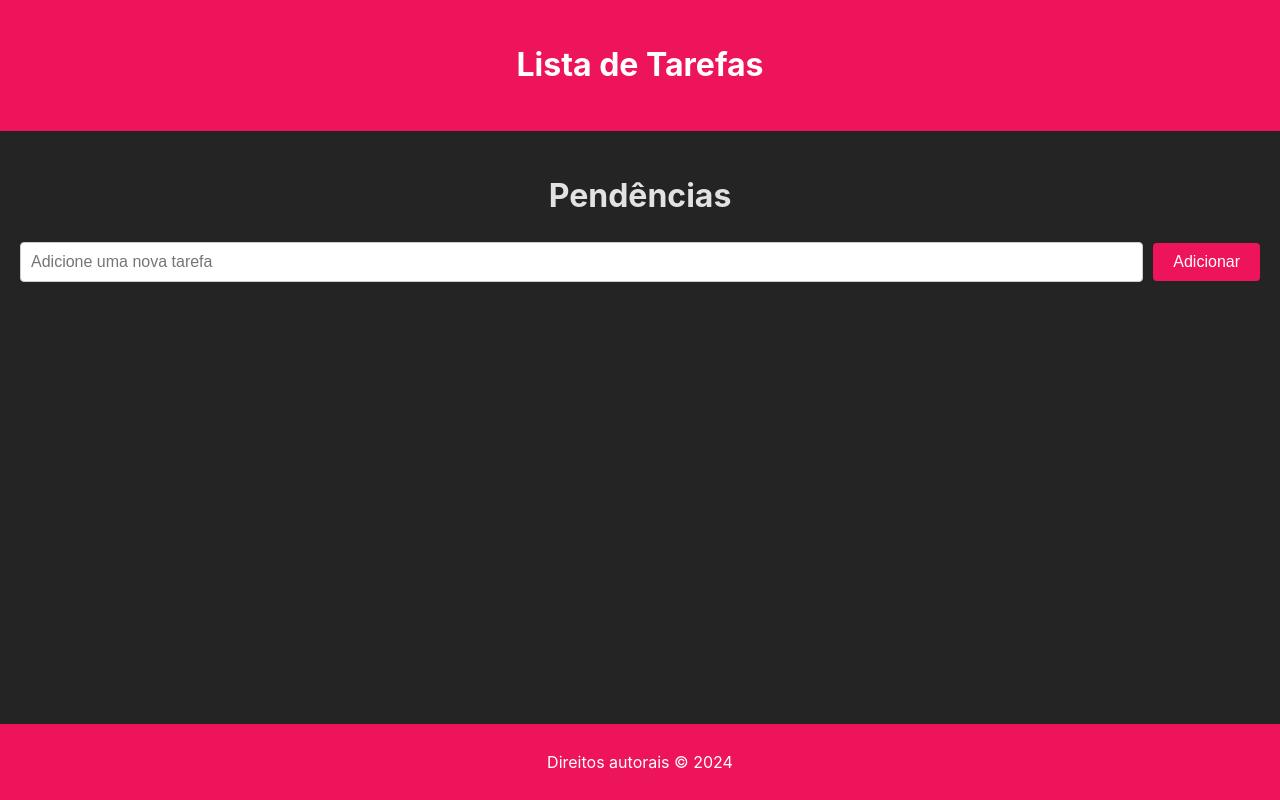
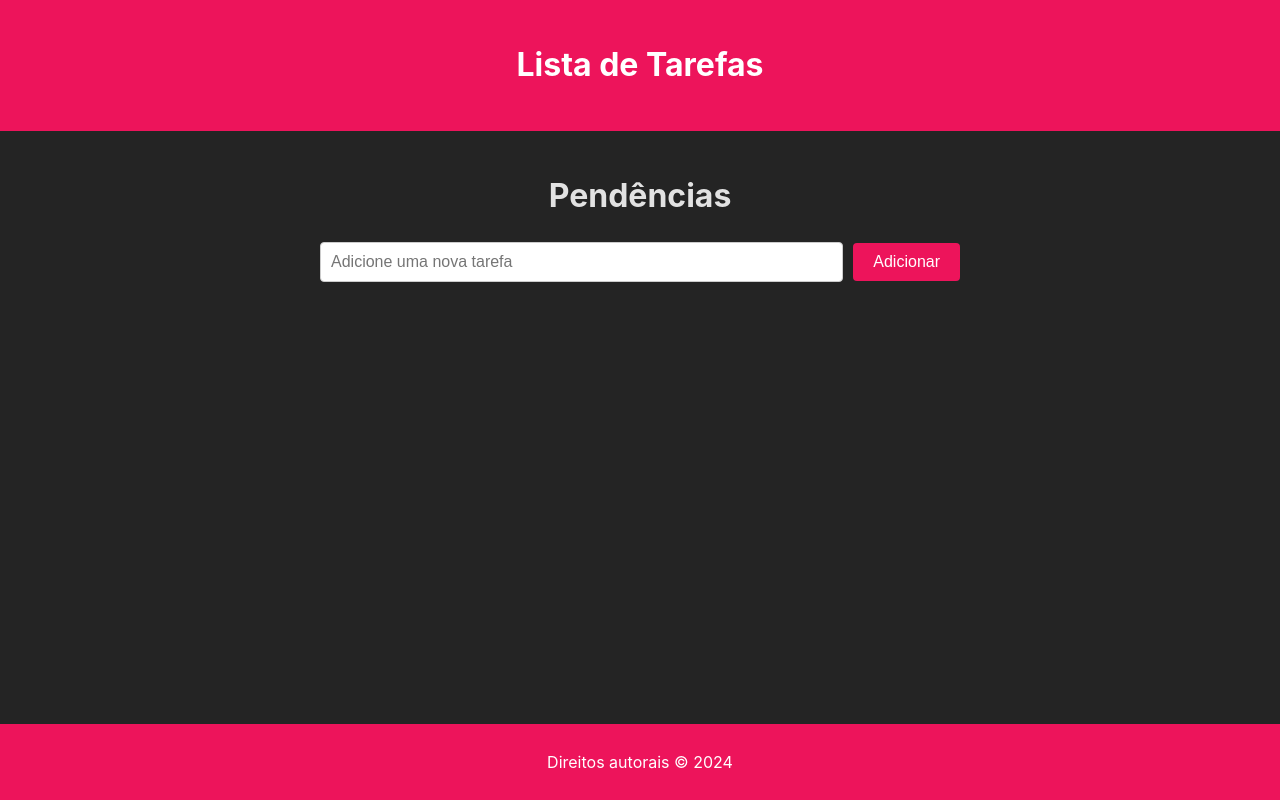
Before and after one commit to natashalisboa/fiap-tech-challenge-03, a React (Vite) app: page / in a window 1280 px wide. Built offline with nearby package versions, Linux system fonts and the light colour scheme.

Commit message:
aula 3 - Layout e organizacao

```diff
--- a/src/components/Main/MainContent.css
+++ b/src/components/Main/MainContent.css
@@ -4,4 +4,5 @@
     flex-direction: column;
     justify-content: center;
     padding: 20px;
+    align-items: center;
   }
--- a/src/components/pages/AddTask/AddTask.css
+++ b/src/components/pages/AddTask/AddTask.css
@@ -2,6 +2,7 @@
     display: flex;
     align-items: center;
     margin-bottom: 20px;
+    width: 50vw;
   }
 
   .add-task-input {
```
